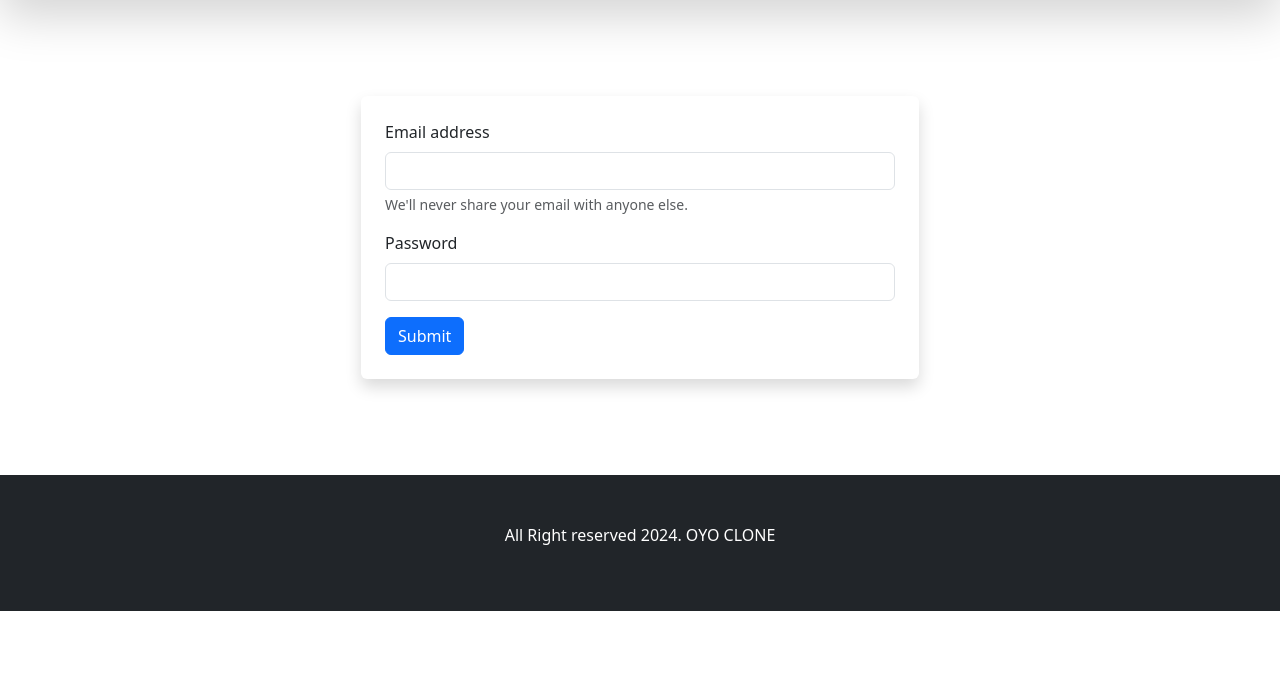
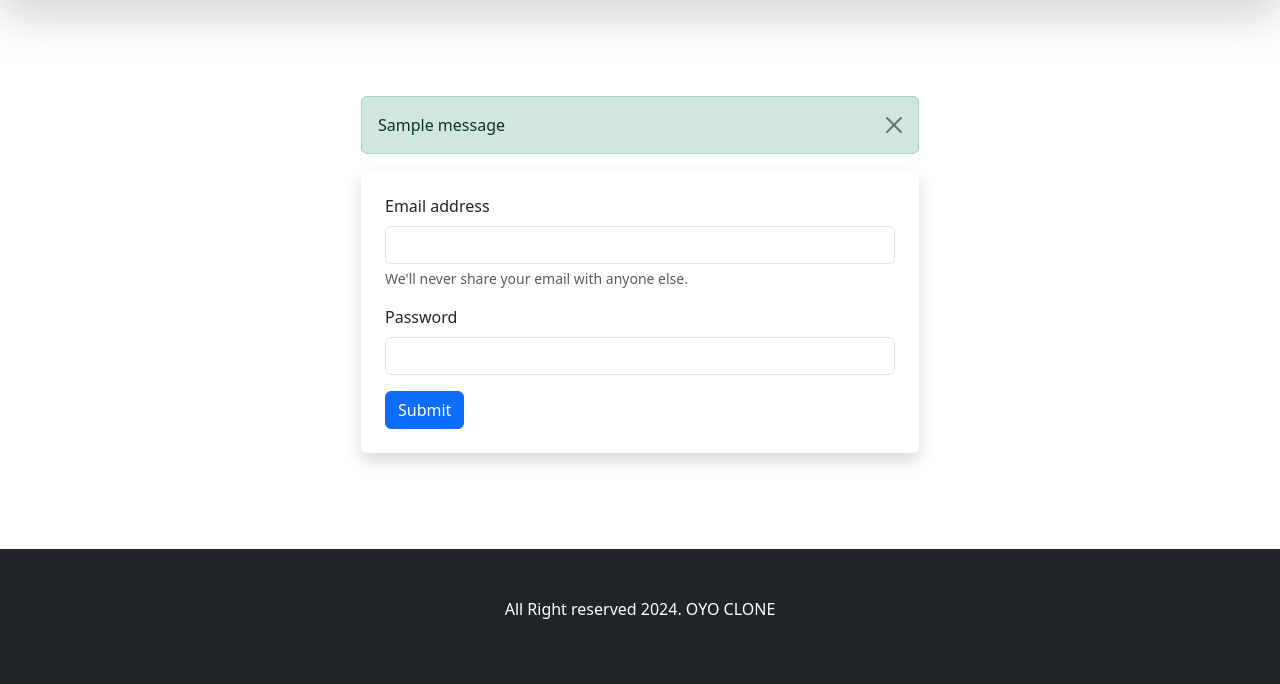
Before and after one commit to ROHAN-DAS-P/Hotel_booking_webapp, a Django app: page /account/login/ in a window 1280 px wide. Shown: the part 66-750 px from the top of the page. Run offline with Django 5.2, Linux system fonts and the light colour scheme; tables that the repository leaves empty hold one stand-in row (values such as "Sample post"); one stand-in notice (Sample message) is shown.

Commit message:
updated login page

```diff
--- a/oyo_clone/accounts/templates/login.html
+++ b/oyo_clone/accounts/templates/login.html
@@ -1,27 +1,38 @@
+
+
 {% extends "utils/base.html" %}
 
 {% block start %}
 
-
 <div class="container mt-5 pt-5 pb-5">
 
+    {% if messages %}
+    <div class="col-6 mx-auto">
+        {% for message in messages %}
+        <div class="alert alert-{{ message.tags }} alert-dismissible fade show" role="alert">
+            {{ message }}
+            <button type="button" class="btn-close" data-bs-dismiss="alert" aria-label="Close"></button>
+        </div>
+        {% endfor %}
+    </div>
+    {% endif %}
+
     <div class="col-6 mx-auto card shadow p-4" style="border:none">
-        <form>
+        <form method="POST">
+            {% csrf_token %}
             <div class="mb-3">
-              <label for="exampleInputEmail1" class="form-label">Email address</label>
-              <input type="email" class="form-control" id="exampleInputEmail1" aria-describedby="emailHelp">
-              <div id="emailHelp" class="form-text">We'll never share your email with anyone else.</div>
+                <label for="email" class="form-label">Email address</label>
+                <input name="email" type="email" class="form-control" id="email" aria-describedby="emailHelp" required>
+                <div id="emailHelp" class="form-text">We'll never share your email with anyone else.</div>
             </div>
             <div class="mb-3">
-              <label for="exampleInputPassword1" class="form-label">Password</label>
-              <input type="password" class="form-control" id="exampleInputPassword1">
+                <label for="password" class="form-label">Password</label>
+                <input name="password" type="password" class="form-control" id="password" required>
             </div>
-
             <button type="submit" class="btn btn-primary">Submit</button>
-          </form>
+        </form>
     </div>
 
-    </div>
-
+</div>
 
 {% endblock %}
```
